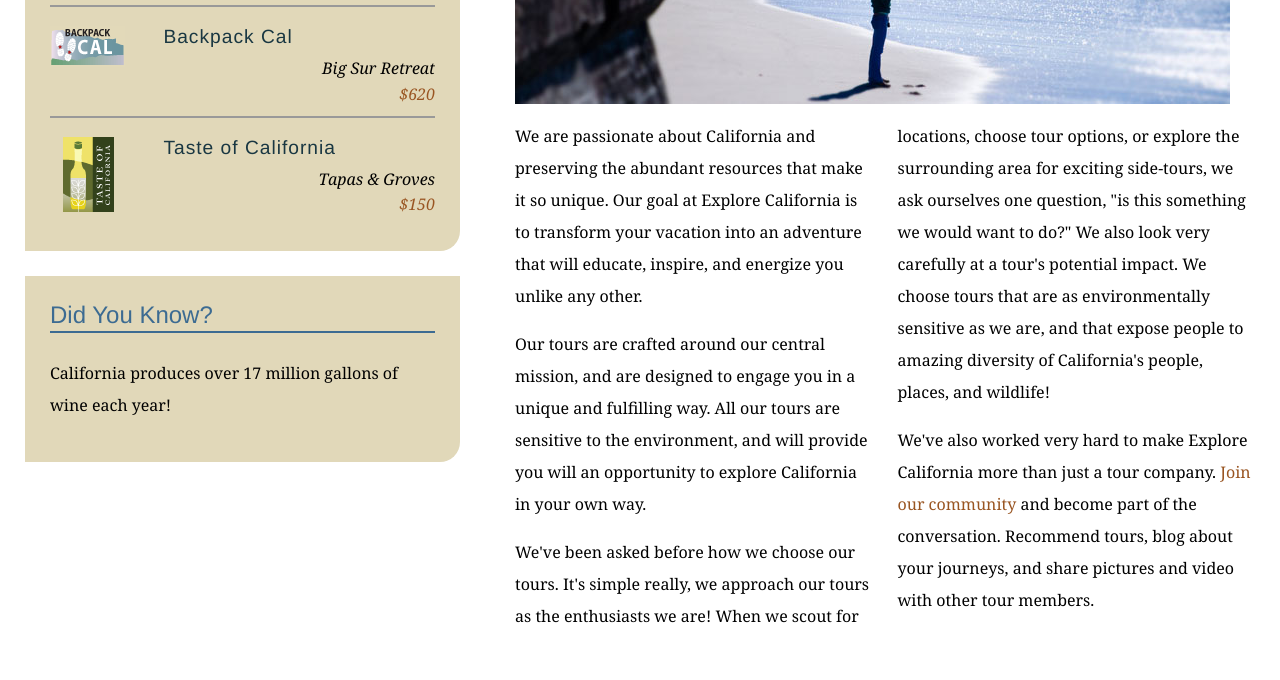
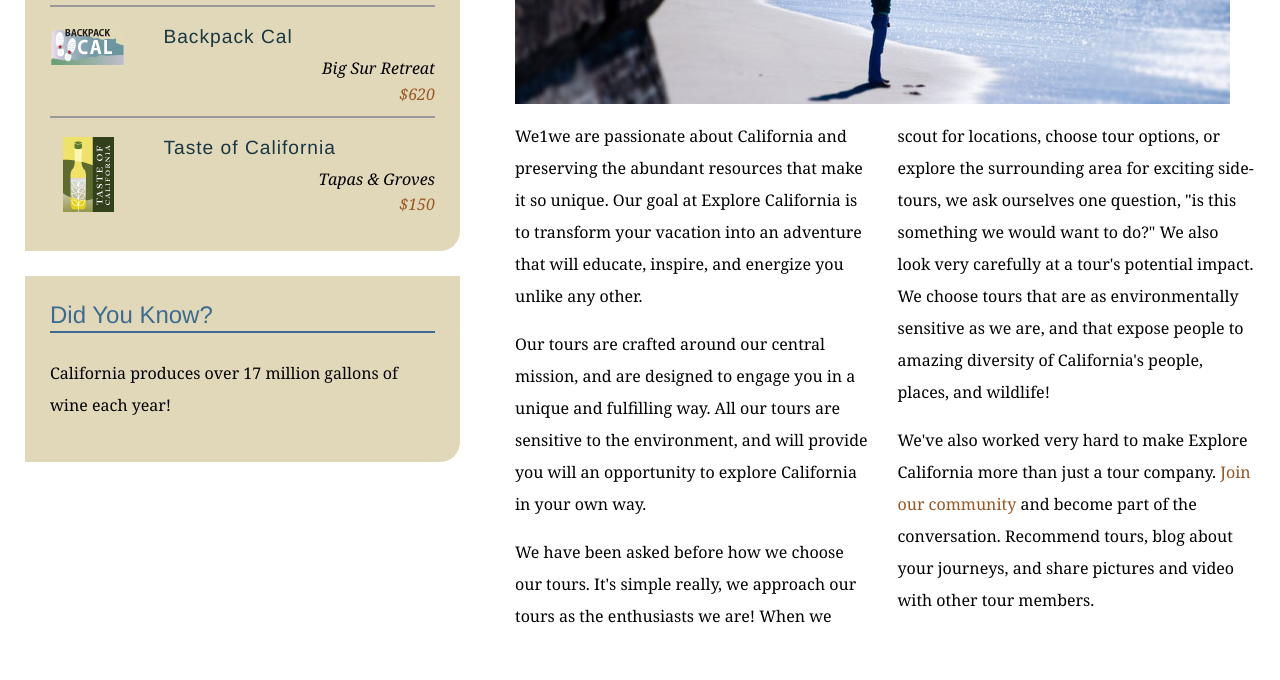
Before and after one commit to yw7yv/explore_california, a plain HTML site: page mission.html in a window 1280 px wide. Shown: the part 580-1260 px from the top of the page. Drawn offline with Linux system fonts and the light colour scheme.

Commit message:
Text edits on mission page

```diff
--- a/mission.html
+++ b/mission.html
@@ -62,9 +62,9 @@
           <h1>Who we are</h1>
           <img src="assets/images/mission_look.jpg" alt="Looking out at the Pacific" class="articleImage" />
           <div class="multiCol">
-            <p>We are passionate about California and preserving the abundant resources that make it so unique. Our goal at Explore California is to transform your vacation into an adventure that will educate, inspire, and energize you unlike any other.</p>
+            <p>We1we are passionate about California and preserving the abundant resources that make it so unique. Our goal at Explore California is to transform your vacation into an adventure that will educate, inspire, and energize you unlike any other.</p>
             <p>Our tours are crafted around our central mission, and are designed to engage you in a unique and fulfilling way. All our tours are sensitive to the environment, and will provide you will an opportunity to explore California in your own way.</p>
-            <p>We've been asked before how we choose our tours. It's simple really, we approach our tours as the enthusiasts we are! When we scout for locations, choose tour options, or explore the surrounding area for exciting side-tours, we ask ourselves one question, &quot;is this something we would want to do?&quot; We also look very carefully at a tour's potential impact. We choose tours that are as environmentally sensitive as we are, and that expose people to amazing diversity of California's people, places, and wildlife!</p>
+            <p>We have been asked before how we choose our tours. It's simple really, we approach our tours as the enthusiasts we are! When we scout for locations, choose tour options, or explore the surrounding area for exciting side-tours, we ask ourselves one question, &quot;is this something we would want to do?&quot; We also look very carefully at a tour's potential impact. We choose tours that are as environmentally sensitive as we are, and that expose people to amazing diversity of California's people, places, and wildlife!</p>
             <p>We've also worked very hard to make Explore California more than just a tour company. <a href="explorers/join.html">Join our community</a> and become part of the conversation. Recommend tours, blog about your journeys, and share pictures and video with other tour members.</p>
           </div>
         </div>
```
